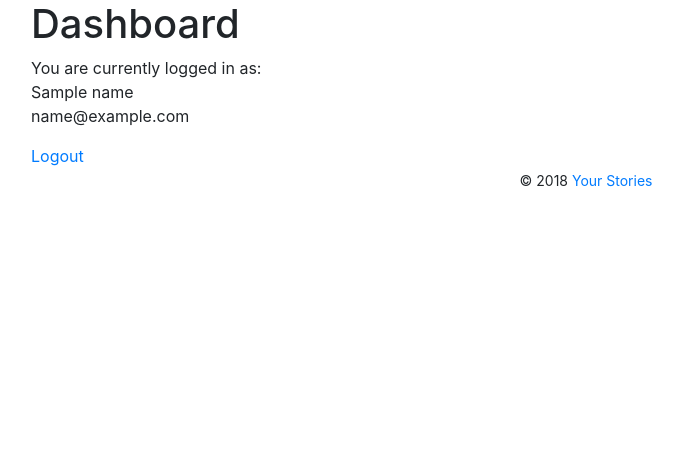
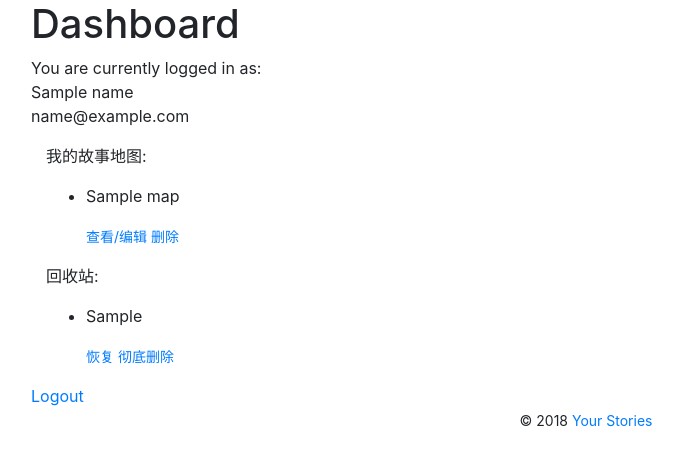
Before and after one commit to dylanchu/usmt, a Flask app: template app/templates/dashboard.html in a window 1280 px wide. Shown: the part 56-522 px from the top of the page, without its empty margins (54-737 px from the left). Run offline with Flask 2, Linux system fonts and the light colour scheme; the template is opened without the code that fills it: most values are stand-ins (such as "Sample title", 1, 10 or a date in 2020); some libraries are stand-ins or nearby versions.

Commit message:
feat:移动dashboard到main，并在dashboard列出用户的故事地图

```diff
--- a/app/templates/base.html
+++ b/app/templates/base.html
@@ -18,7 +18,7 @@
         <div class="collapse navbar-collapse" id="navbarSupportedContent">
             <ul class="navbar-nav mr-auto">
                 {{ render_nav_item('main.index', 'Home', use_li=True) }}
-                {{ render_nav_item('auth.dashboard', 'Dashboard', use_li=True) }}
+                {{ render_nav_item('main.dashboard', 'Dashboard', use_li=True) }}
                 {{ render_nav_item('auth.login', 'Login', use_li=True) }}
                 {{ render_nav_item('auth.logout', 'Logout', use_li=True) }}
             </ul>
--- a/app/templates/dashboard.html
+++ b/app/templates/dashboard.html
@@ -7,5 +7,31 @@
     {{ name }}<br>
     {{ email }}
 </p>
+<div class="container">
+    <p>我的故事地图:</p>
+    <ul>
+        {% for k in maps %}
+        <li>
+            <p>{{ k }}</p>
+            <small>
+                <a href="{{ url_for('api.edit_map', id=k) }}">查看/编辑</a>
+                <a href="{{ url_for('api.delete_map', id=k) }}">删除</a>
+            </small>
+        </li>
+        {% endfor %}
+    </ul>
+    <p>回收站:</p>
+    <ul>
+        {% for k in recycle_bin %}
+            <li>
+                <p>{{ k }}</p>
+                <small>
+                    <a href="{{ url_for('api.edit_map', id=k) }}">恢复</a>
+                    <a href="{{ url_for('api.delete_map', id=k) }}">彻底删除</a>
+                </small>
+            </li>
+        {% endfor %}
+    </ul>
+</div>
 <a href='{{ url_for("auth.logout") }}'>Logout</a>
 {% endblock %}
--- a/app/templates/index.html
+++ b/app/templates/index.html
@@ -4,7 +4,7 @@
 <h1>Index</h1>
 <ul>
     <li><a href="{{ url_for('auth.login') }}">登录</a></li>
-    <li><a href="{{ url_for('auth.dashboard') }}">>需要登录权限的操作<</a></li>
+    <li><a href="{{ url_for('main.dashboard') }}">>需要登录权限的操作<</a></li>
     <li><a href="{{ url_for('main.db_data_stub') }}">卡片模拟数据</a></li>
 </ul>
 {% endblock %}
```
Also changed, not shown: app/auth/views.py (+2 -8 lines), app/main/views.py (+9 -0 lines).
